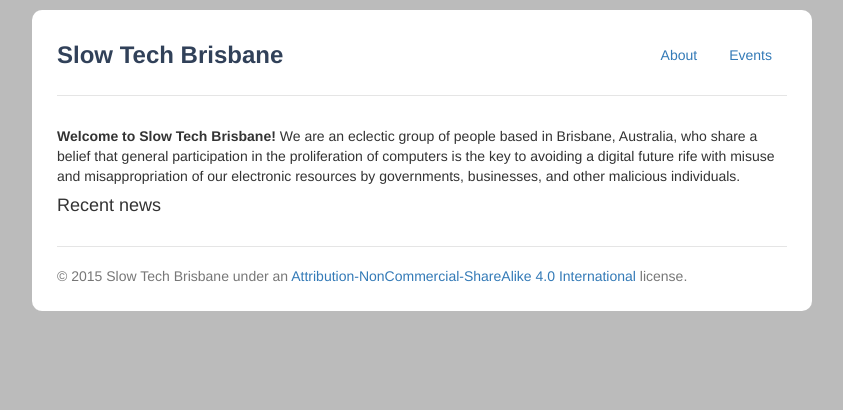
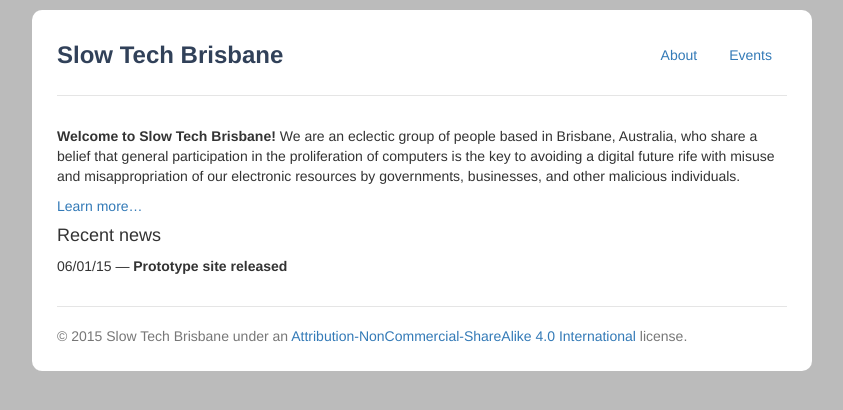
Before and after one commit to slowtechbne/slowtechbne.github.io, a Jekyll site: the page built from index.md, in a window 1280 px wide. Shown: the top 410 px of the page, without its empty margins (218-1061 px from the left). Built offline with Jekyll 4.4.1, drawn with Linux system fonts in a browser that asks for light colours.

Commit message:
Newslist on index now works.

```diff
--- /dev/null
+++ b/_posts/2015-06-01-site-launch.markdown
@@ -0,0 +1,5 @@
+---
+layout: post
+news: true
+title: "Prototype site released"
+---
--- a/css/slowtech.css
+++ b/css/slowtech.css
@@ -36,3 +36,7 @@ body {
   text-decoration: none;
   color: #314159;
 }
+
+.index-news {
+  margin-left: 2em;
+}
--- a/index.md
+++ b/index.md
@@ -4,13 +4,18 @@ layout: default
 
 __Welcome to Slow Tech Brisbane!__ We are an eclectic group of people based in Brisbane, Australia, who share a belief that general participation in the proliferation of computers is the key to avoiding a digital future rife with misuse and misappropriation of our electronic resources by governments, businesses, and other malicious individuals.
 
-
+[Learn more...](/about/)
 
 #### Recent news
 
 {% for post in site.posts %}
-  {% if post.type == 'news' %}
-    {{ post }}
+  {% if post.news %}
+  {{ post.date | date: '%D' }} --- <strong>{{ post.title }}</strong>
+
+  <div class="index-news">
+    {{ post.content }}
+  </div>
+
   {% endif %}
 {% endfor %}
 
```
Also changed, not shown: _posts/2015-05-29-welcome-to-jekyll.markdown (deleted, +0 -25 lines).
